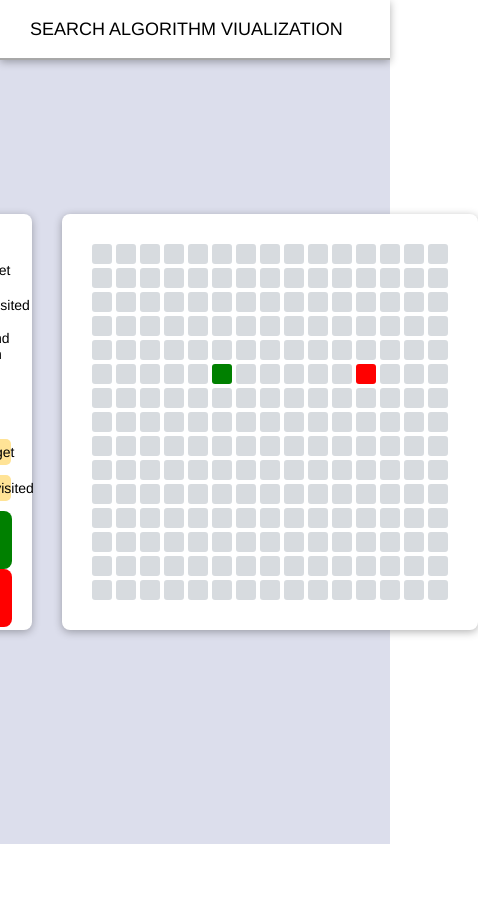
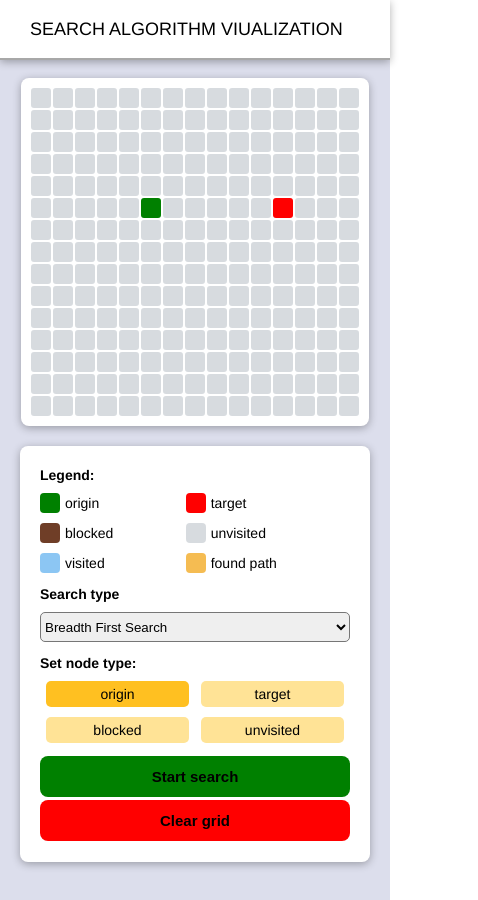
Before and after one commit to SamAndao/BFS-Visualization, a React (Create React App) app: page / in a window 390 px wide. Shown: the whole page, 478 px wide, since content can reach past the window. Before the commit the page ends 844 px from the top, so only its background shows below. Built offline with nearby package versions, Linux system fonts and the light colour scheme.

Commit message:
added dfs and responsive design

```diff
--- a/src/App.tsx
+++ b/src/App.tsx
@@ -9,6 +9,7 @@ function App() {
   const [matrixLength, setMatrixLength] = useState<number>(15);
   // add 1 for offset
   const [selectedNodeType, setSelectedNodeType] = useState<number>(1);
+  const [searchType, setSearchType] = useState<number>(0);
   const [rendered, setRendered] = useState<boolean>(false);
 
   const [startNode, setStartNode] = useState<number[]>([5, 5]);
@@ -172,14 +173,13 @@ function App() {
       return true;
     };
 
-    const mainOperation = async () => {
     await new Promise((resolve) => setTimeout(resolve, 400)); // Delay
 
+    const BFSOperation = async () => {
       while (nodeArray.length > 0 && !isTargetNodeFound) {
         const currNode = nodeArray.shift();
         if (currNode) {
           const { x, y } = currNode;
-          console.log(currNode);
 
           const nodeSides: Node[] = [
             new Node(x, y - 1, currNode),
@@ -206,7 +206,45 @@ function App() {
       }
       setIsRunning(false);
     };
-    mainOperation();
+
+    const DFSOperation = async () => {
+      while (nodeArray.length > 0 && !isTargetNodeFound) {
+        const currNode = nodeArray.shift();
+        if (currNode) {
+          const { x, y } = currNode;
+
+          const nodeSides: Node[] = [
+            new Node(x, y - 1, currNode),
+            new Node(x + 1, y, currNode),
+            new Node(x, y + 1, currNode),
+            new Node(x - 1, y, currNode),
+          ];
+          for (const node of nodeSides) {
+            if (checkNodeTravelldedBlockedOOB(node) && !isTargetNodeFound) {
+              isVisited.add(`${node.x} ${node.y}`);
+              nodeArray.push(node);
+              setMatrix((prevMatrix) => {
+                const newMatrix = [...prevMatrix];
+                newMatrix[node.y][node.x] = 4;
+                return newMatrix;
+              });
+              await new Promise((resolve) => setTimeout(resolve, 25)); // Delay
+              break;
+            }
+            if (node.x === endNode[1] && node.y === endNode[0]) {
+              await handleBacktracking(node);
+            }
+          }
+        }
+      }
+      setIsRunning(false);
+    };
+
+    if (searchType === 0) {
+      BFSOperation();
+    } else if (searchType === 1) {
+      DFSOperation();
+    }
   };
 
   const createMatrix = () => {
@@ -229,7 +267,6 @@ function App() {
         matrixContent[Number(x)][Number(y)] = 3;
       });
     }
-    console.log(matrixContent);
     return matrixContent;
   };
 
@@ -248,9 +285,19 @@ function App() {
     // eslint-disable-next-line
   }, []);
 
+  const scrollToElement = (id: string) => {
+    const element = document.getElementById(id);
+    if (element) {
+      element.scrollIntoView({
+        behavior: "smooth", // You can change this to 'auto' or 'instant' if needed
+        block: "start", // Scroll to the top of the element
+      });
+    }
+  };
+
   return (
     <div className="App">
-      <header className="header">
+      <header className="header" id="grid">
         <h1>SEARCH ALGORITHM VIUALIZATION</h1>
       </header>
       <div className="main-content">
@@ -278,7 +325,6 @@ function App() {
           })}
         </div>
         <div className="controls">
-          <div className="set-node--container">
           <div className="legends">
             <h3 className="set-node--heading">Legend:</h3>
             <ul className="legend-list">
@@ -308,6 +354,17 @@ function App() {
               </li>
             </ul>
           </div>
+          <div className="set-search-type">
+            <h3 className="set-node--heading">Search type</h3>
+            <select
+              onChange={(e) => setSearchType(Number(e.target.value))}
+              className="set-search-type-selection"
+            >
+              <option value={0}>Breadth First Search</option>
+              <option value={1}>Depth First Search</option>
+            </select>
+          </div>
+          <div className="set-node--container">
             <h3 className="set-node--heading">Set node type:</h3>
             <div className="set-node">
               <div
@@ -345,9 +402,11 @@ function App() {
             </div>
           </div>
 
+          <a href="#" onClick={() => scrollToElement("grid")}>
             <button className="btn btn-start" onClick={() => startSearchNode()}>
               Start search
             </button>
+          </a>
           <button className="btn btn-clear" onClick={() => handleClear()}>
             Clear grid
           </button>
--- a/src/index.css
+++ b/src/index.css
@@ -2,6 +2,10 @@
   box-sizing: border-box;
   margin: 0;
   padding: 0;
+}
+
+html {
+  scroll-behavior: smooth;
 }
 
 body {
@@ -14,6 +18,7 @@ body {
 
 .App {
   background-color: #dcdeec;
+  min-height: 700px;
   height: 100vh;
 
 }
@@ -70,18 +75,24 @@ h4 {
   font-weight: 400;
 }
 
+.set-search-type-selection {
+  width: 100%;
+  height: 30px;
+  border-radius: 5px;
+  margin-bottom: 10px;
+
+}
 
 .legend-list {
   list-style-type: none;
   display: flex;
   flex-wrap: wrap;
-  margin-bottom: 20px;
 }
 .legend-list-item {
   display: flex;
   align-items: center;
   width: 47%;
-  margin-bottom: 15px;
+  margin-bottom: 10px;
 
 }
 
@@ -201,3 +212,23 @@ h4 {
 .selection {
   margin-top: 20px;
 }
+
+@media only screen and (max-width: 800px) {
+  .main-content{
+    flex-direction: column;
+  }
+  .matrix-grid {
+    grid-gap: 2px;
+    padding: 10px;
+    margin-top: 40px;
+
+  }
+  .App {
+    min-height: 900px;
+  }
+  .controls {
+    width: 350px;
+    margin-right: 0;
+    margin-top: 20px;
+  }
+}
```
Also changed, not shown: src/Grid.tsx (deleted, +0 -13 lines). Lines whose indentation alone changed are shown as unchanged.
